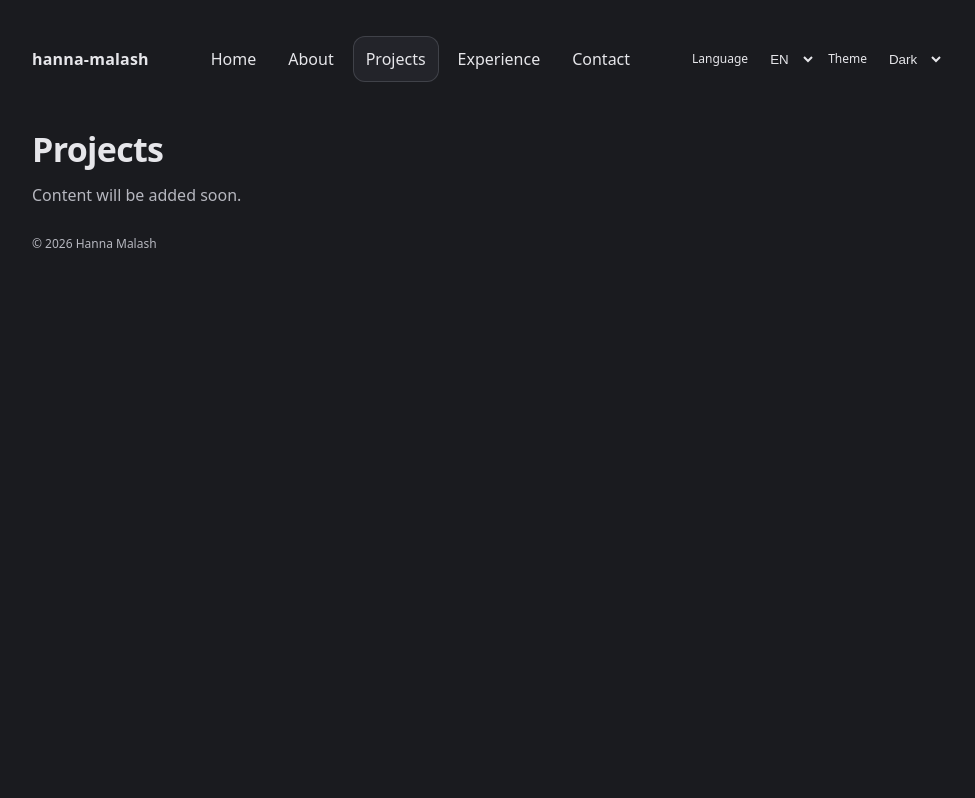
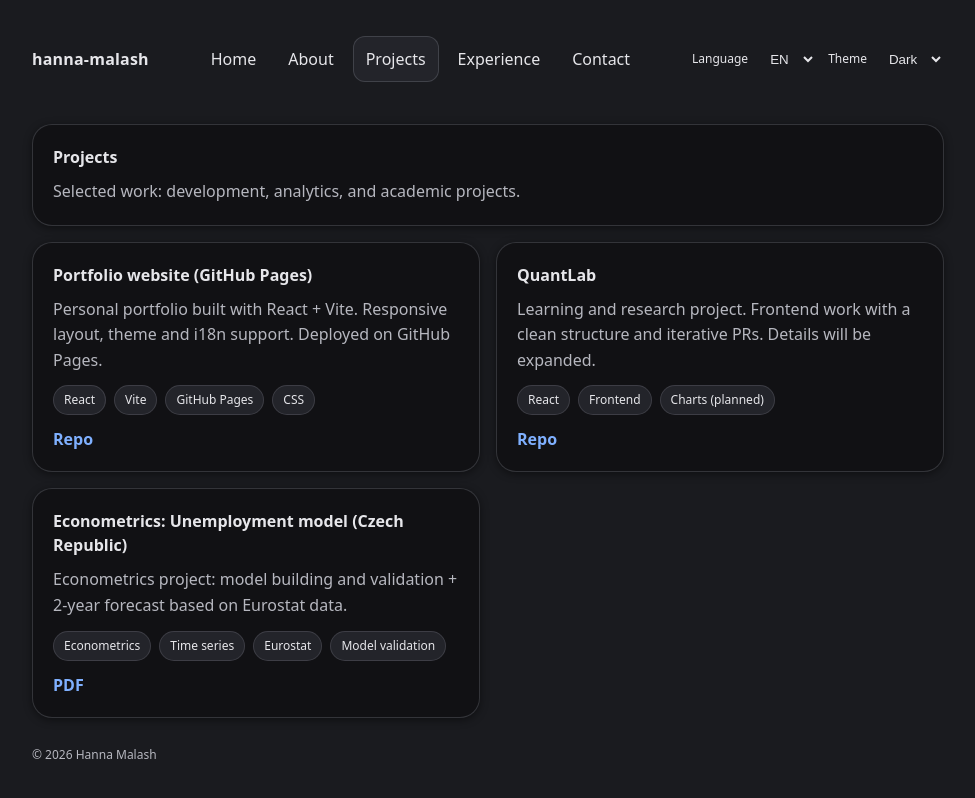
Before and after one commit to hanna-malash/hanna-malash.github.io, a React (Vite) app: page /#/projects in a window 1280 px wide. Shown: the whole page, without its empty margins (152-1127 px from the left). Built offline with nearby package versions, Linux system fonts and the light colour scheme.

Commit message:
Projects: align cards with SectionCard style

```diff
--- a/src/pages/ProjectsPage.jsx
+++ b/src/pages/ProjectsPage.jsx
@@ -1,9 +1,41 @@
+import React from "react"
+import { useI18n } from "../app/providers/I18nContext"
+import { projectsData } from "../shared/data/projectsData"
+import { ProjectCard } from "../shared/ui/ProjectCard"
+import { SectionCard } from "../shared/ui/SectionCard"
+
 export function ProjectsPage() {
+    const { lang } = useI18n()
+    const items = projectsData[lang] || projectsData.en
+
     return (
         <div style={{ paddingTop: 24 }}>
-            <h1>Projects</h1>
-            <div style={{ height: 8 }} />
-            <p>Content will be added soon.</p>
+            <SectionCard title={lang === "ru" ? "Проекты" : "Projects"}>
+                <div style={{ color: "var(--md-on-surface-variant)", lineHeight: 1.6 }}>
+                    {lang === "ru"
+                        ? "Подборка проектов: разработка, аналитика и учебные работы."
+                        : "Selected work: development, analytics, and academic projects."}
+                </div>
+            </SectionCard>
+
+            <div style={{ height: 16 }} />
+
+            <div style={{
+                display: "grid",
+                gridTemplateColumns: "repeat(auto-fit, minmax(320px, 1fr))",
+                gap: 16,
+                alignItems: "stretch",
+            }}>
+                {items.map((p) => (
+                    <ProjectCard
+                        key={p.id}
+                        title={p.title}
+                        description={p.description}
+                        tags={p.tags}
+                        links={p.links}
+                    />
+                ))}
+            </div>
         </div>
     )
 }
--- /dev/null
+++ b/src/shared/data/projectsData.js
@@ -0,0 +1,60 @@
+export const projectsData = {
+    en: [
+        {
+            id: "portfolio",
+            title: "Portfolio website (GitHub Pages)",
+            description: "Personal portfolio built with React + Vite. Responsive layout, theme and i18n support. Deployed on GitHub Pages.",
+            tags: ["React", "Vite", "GitHub Pages", "CSS"],
+            links: [
+                { label: "Repo", href: "https://github.com/hanna-malash/hanna-malash.github.io" },
+            ],
+        },
+        {
+            id: "quantlab",
+            title: "QuantLab",
+            description: "Learning and research project. Frontend work with a clean structure and iterative PRs. Details will be expanded.",
+            tags: ["React", "Frontend", "Charts (planned)"],
+            links: [
+                { label: "Repo", href: "https://github.com/hanna-malash" },
+            ],
+        },
+        {
+            id: "econometrics",
+            title: "Econometrics: Unemployment model (Czech Republic)",
+            description: "Econometrics project: model building and validation + 2-year forecast based on Eurostat data.",
+            tags: ["Econometrics", "Time series", "Eurostat", "Model validation"],
+            links: [
+                { label: "PDF", href: "/assets/unemployment-model-cz-2025.pdf" },
+            ],
+        },
+    ],
+    ru: [
+        {
+            id: "portfolio",
+            title: "Портфолио-сайт (GitHub Pages)",
+            description: "Личный сайт на React + Vite. Адаптивная вёрстка, темы и i18n. Деплой на GitHub Pages.",
+            tags: ["React", "Vite", "GitHub Pages", "CSS"],
+            links: [
+                { label: "Repo", href: "https://github.com/hanna-malash/hanna-malash.github.io" },
+            ],
+        },
+        {
+            id: "quantlab",
+            title: "QuantLab",
+            description: "Учебно-исследовательский проект. Фронтенд, аккуратная структура, итерации через PR. Детали дополним позже.",
+            tags: ["React", "Frontend", "Charts (план)"],
+            links: [
+                { label: "Repo", href: "https://github.com/hanna-malash" },
+            ],
+        },
+        {
+            id: "econometrics",
+            title: "Эконометрика: модель безработицы (Чехия)",
+            description: "Проект по эконометрике: построение и проверка модели + прогноз на 2 года по данным Eurostat.",
+            tags: ["Эконометрика", "Временные ряды", "Eurostat", "Проверка модели"],
+            links: [
+                { label: "PDF", href: "/assets/unemployment-model-cz-2025.pdf" },
+            ],
+        },
+    ],
+}
--- /dev/null
+++ b/src/shared/ui/ProjectCard.jsx
@@ -0,0 +1,36 @@
+import React from "react"
+import { Chip } from "./Chip"
+import { SectionCard } from "./SectionCard"
+
+export function ProjectCard({ title, description, tags, links }) {
+    return (
+        <SectionCard title={title}>
+            <div style={{ display: "grid", gap: 12 }}>
+                <div style={{ color: "var(--md-on-surface-variant)", lineHeight: 1.6 }}>
+                    {description}
+                </div>
+
+                <div style={{ display: "flex", gap: 8, flexWrap: "wrap" }}>
+                    {(tags || []).map((t) => <Chip key={t}>{t}</Chip>)}
+                </div>
+
+                <div style={{ display: "flex", gap: 12, flexWrap: "wrap" }}>
+                    {(links || []).map((l) => {
+                        const isExternal = l.href.startsWith("http")
+                        return (
+                            <a
+                                key={l.href}
+                                href={l.href}
+                                target={isExternal ? "_blank" : undefined}
+                                rel={isExternal ? "noreferrer" : undefined}
+                                style={{ color: "var(--md-primary)", textDecoration: "none", fontWeight: 700 }}
+                            >
+                                {l.label}
+                            </a>
+                        )
+                    })}
+                </div>
+            </div>
+        </SectionCard>
+    )
+}
```
Also changed, not shown: 1 other file (tests, documents, lock files or other folders).
